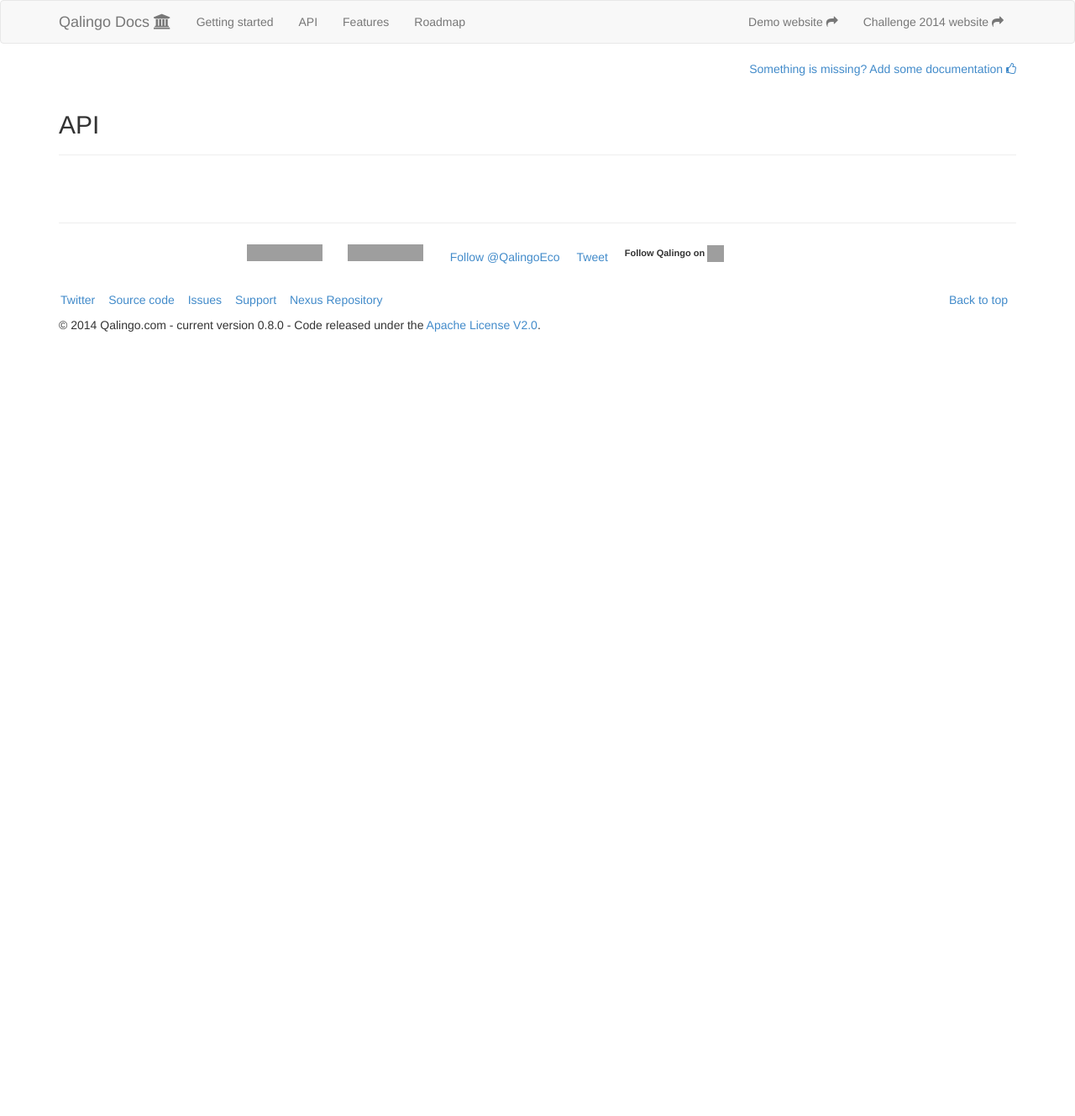
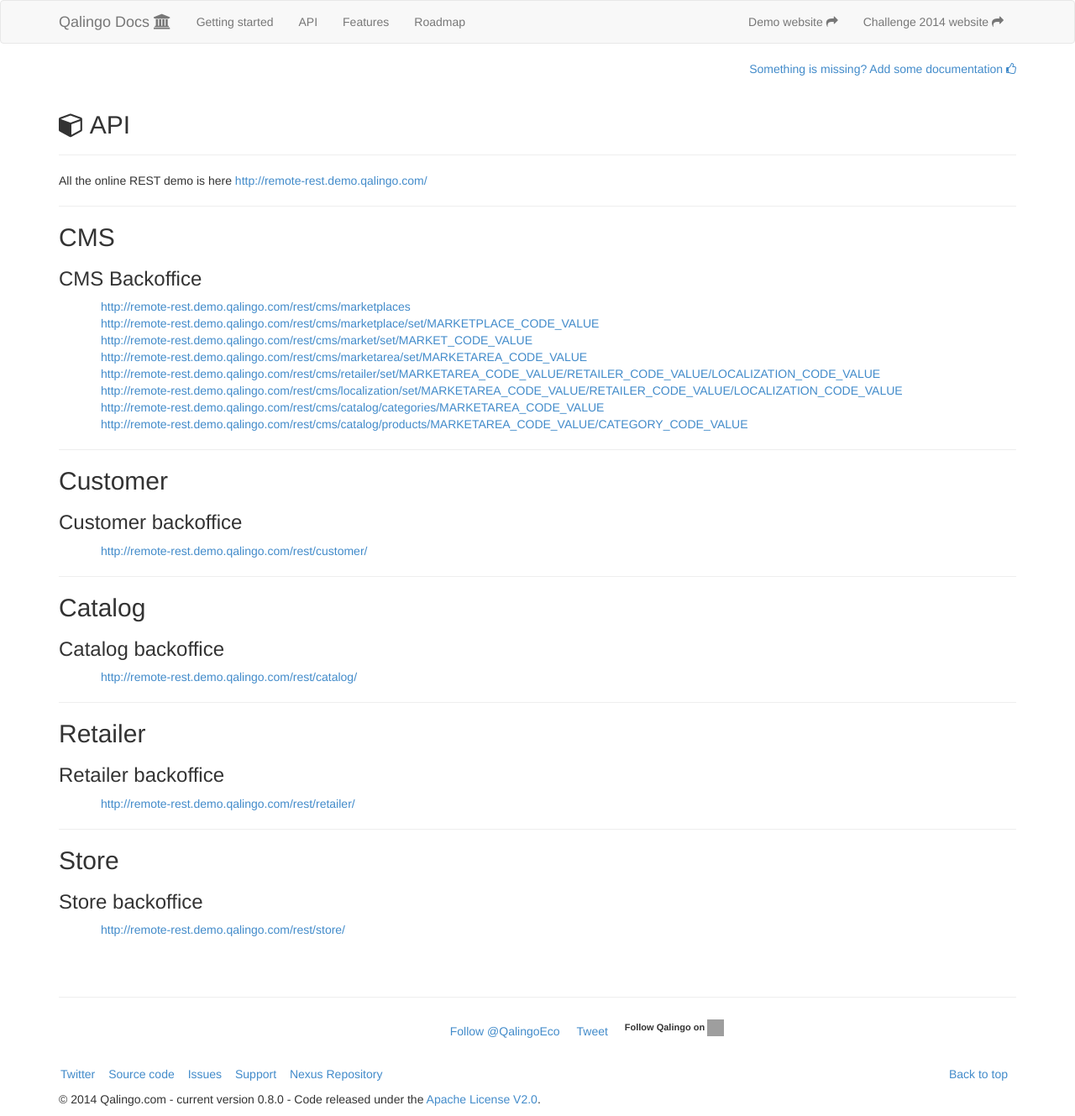
Before and after one commit to qalingo/qalingo.github.com, a Jekyll site: the page built from docs/api/index.html, in a window 1280 px wide. Shown: the whole page at 84% size. Built offline with Jekyll 4.4.1, drawn with Linux system fonts in a browser that asks for light colours; a script that is not in the unit is left out; comment, search, counter and statistics services are not loaded; before the commit the page ends 900 px from its top, so only the background shows below that; grey boxes are pictures that could not be loaded.

Commit message:
update pages

```diff
--- a/docs/api/index.html
+++ b/docs/api/index.html
@@ -9,10 +9,61 @@
 				<div class="row">
 					<div class="col-lg-12">
 						<div class="page-header">
-							<h2 id="page-header-title">API</h2>
+							<h2 id="page-header-title"><i class="fa fa-cube"></i> API</h2>
 						</div>
 
-						<div></div>
+						<div>
+<p>All the online REST demo is here <a href="http://remote-rest.demo.qalingo.com/" target="_blank">http://remote-rest.demo.qalingo.com/</a></p>
+
+<hr>
+
+<h2>CMS</h2>
+<h3>CMS Backoffice</h3>
+
+<ul style="padding-left: 50px;" class="icons">
+	<li><a href="http://remote-rest.demo.qalingo.com/rest/cms/marketplaces" target="_blank">http://remote-rest.demo.qalingo.com/rest/cms/marketplaces</a></li>
+	<li><a href="http://remote-rest.demo.qalingo.com/rest/cms/marketplace/set/MARKETPLACE_CODE_VALUE" target="_blank">http://remote-rest.demo.qalingo.com/rest/cms/marketplace/set/MARKETPLACE_CODE_VALUE</a></li>
+	<li><a href="http://remote-rest.demo.qalingo.com/rest/cms/market/set/MARKET_CODE_VALUE" target="_blank">http://remote-rest.demo.qalingo.com/rest/cms/market/set/MARKET_CODE_VALUE</a></li>
+	<li><a href="http://remote-rest.demo.qalingo.com/rest/cms/marketarea/set/MARKETAREA_CODE_VALUE" target="_blank">http://remote-rest.demo.qalingo.com/rest/cms/marketarea/set/MARKETAREA_CODE_VALUE</a></li>
+	<li><a href="http://remote-rest.demo.qalingo.com/rest/cms/retailer/set/MARKETAREA_CODE_VALUE/RETAILER_CODE_VALUE/LOCALIZATION_CODE_VALUE" target="_blank">http://remote-rest.demo.qalingo.com/rest/cms/retailer/set/MARKETAREA_CODE_VALUE/RETAILER_CODE_VALUE/LOCALIZATION_CODE_VALUE</a></li>
+	<li><a href="http://remote-rest.demo.qalingo.com/rest/cms/localization/set/MARKETAREA_CODE_VALUE/RETAILER_CODE_VALUE/LOCALIZATION_CODE_VALUE" target="_blank">http://remote-rest.demo.qalingo.com/rest/cms/localization/set/MARKETAREA_CODE_VALUE/RETAILER_CODE_VALUE/LOCALIZATION_CODE_VALUE</a></li>
+	<li><a href="http://remote-rest.demo.qalingo.com/rest/cms/catalog/categories/MARKETAREA_CODE_VALUE" target="_blank">http://remote-rest.demo.qalingo.com/rest/cms/catalog/categories/MARKETAREA_CODE_VALUE</a></li>
+	<li><a href="http://remote-rest.demo.qalingo.com/rest/cms/catalog/products/MARKETAREA_CODE_VALUE/CATEGORY_CODE_VALUE" target="_blank">http://remote-rest.demo.qalingo.com/rest/cms/catalog/products/MARKETAREA_CODE_VALUE/CATEGORY_CODE_VALUE</a></li>
+</ul>
+
+<hr>
+
+<h2>Customer</h2>
+<h3>Customer backoffice</h3>
+<ul style="padding-left: 50px;" class="icons">
+	<li><a href="http://remote-rest.demo.qalingo.com/rest/customer/" target="_blank">http://remote-rest.demo.qalingo.com/rest/customer/</a></li>
+</ul>
+
+<hr>
+
+<h2>Catalog</h2>
+<h3>Catalog backoffice</h3>
+<ul style="padding-left: 50px;" class="icons">
+	<li><a href="http://remote-rest.demo.qalingo.com/rest/catalog/" target="_blank">http://remote-rest.demo.qalingo.com/rest/catalog/</a></li>
+</ul>
+
+<hr>
+
+<h2>Retailer</h2>
+<h3>Retailer backoffice</h3>
+<ul style="padding-left: 50px;" class="icons">
+	<li><a href="http://remote-rest.demo.qalingo.com/rest/retailer/" target="_blank">http://remote-rest.demo.qalingo.com/rest/retailer/</a></li>
+</ul>
+
+<hr>
+
+<h2>Store</h2>
+<h3>Store backoffice</h3>
+<ul style="padding-left: 50px;" class="icons">
+	<li><a href="http://remote-rest.demo.qalingo.com/rest/store/" target="_blank">http://remote-rest.demo.qalingo.com/rest/store/</a></li>
+</ul>
+
+						</div>
 
 					</div>
 				</div>
--- a/docs/getting-started/index.html
+++ b/docs/getting-started/index.html
@@ -9,7 +9,7 @@
 				<div class="row">
 					<div class="col-lg-12">
 						<div class="page-header">
-							<h2 id="page-header-title">Getting started</h2>
+							<h2 id="page-header-title"><i class="fa fa-retweet"></i> Getting started</h2>
 						</div>
 						<div>
 							<div>
--- a/docs/issues/index.html
+++ b/docs/issues/index.html
@@ -1,7 +1,7 @@
 ---
 layout: docs
-title: API
-header: API
+title: Issues
+header: Issues
 group: navigation
 ---
 
--- a/docs/roadmap/index.html
+++ b/docs/roadmap/index.html
@@ -9,7 +9,7 @@
 				<div class="row">
 					<div class="col-lg-12">
 						<div class="page-header">
-							<h2 id="page-header-title">Roadmap</h2>
+							<h2 id="page-header-title"><i class="fa fa-road"></i> Roadmap</h2>
 						</div>
 
 						<div>
```
Also changed, not shown: other parts of docs/getting-started/index.html (+2 -2 lines), docs/features/index.html (+43 -36 lines), docs/getting-started/getting-start-eclipse.html (+6 -6 lines).
